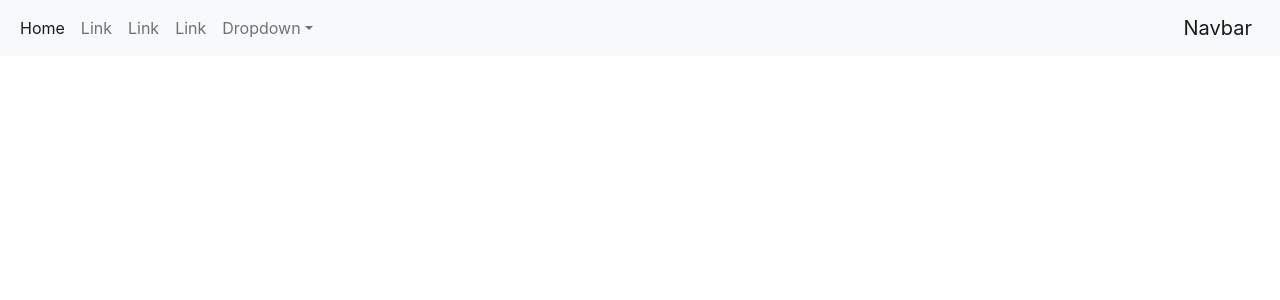
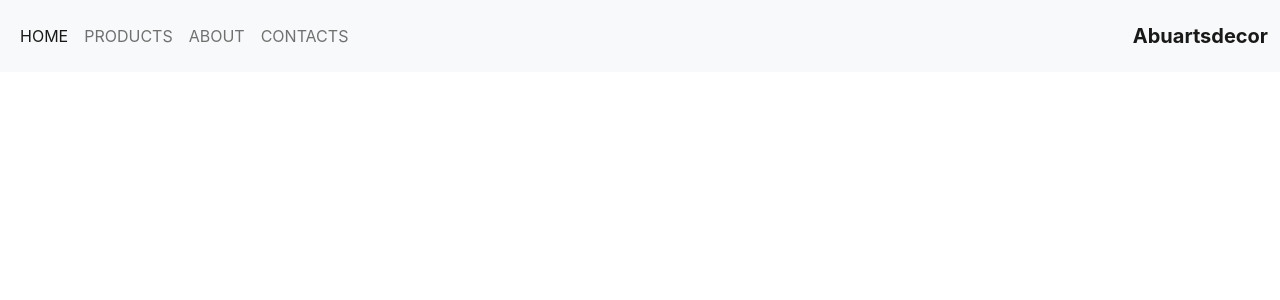
Before and after one commit to kiokoshedy/abu-arts, a React (Create React App) app: page / in a window 1280 px wide. Shown: the top 300 px of the page. Built offline with nearby package versions, Linux system fonts and the light colour scheme.

Commit message:
header setup

```diff
--- a/src/components/Header.jsx
+++ b/src/components/Header.jsx
@@ -1,40 +1,38 @@
 import React from 'react'
+import { NavLink } from 'react-router-dom'
 
 const Header = () => {
     return (
         <>
-            <nav class="navbar navbar-expand-lg navbar-light bg-light">
-                <div class="container-fluid">
+            <nav className="navbar navbar-expand-lg navbar-light bg-light">
+                <div className="container-fluid py-2">
 
-                    <button class="navbar-toggler" type="button" data-bs-toggle="collapse" data-bs-target="#navbarSupportedContent" aria-controls="navbarSupportedContent" aria-expanded="false" aria-label="Toggle navigation">
-                        <span class="navbar-toggler-icon"></span>
+                    <button className="navbar-toggler" type="button" data-bs-toggle="collapse" data-bs-target="#navbarSupportedContent" aria-controls="navbarSupportedContent" aria-expanded="false" aria-label="Toggle navigation">
+                        <span className="navbar-toggler-icon"></span>
                     </button>
-                    <div class="collapse navbar-collapse" id="navbarSupportedContent">
-                        <ul class="navbar-nav me-auto mb-2 mb-lg-0">
-                            <li class="nav-item">
-                                <a class="nav-link active" aria-current="page" href="#">Home</a>
+                    <div className="collapse navbar-collapse" id="navbarSupportedContent">
+                        <ul className="navbar-nav me-auto mb-2 mb-lg-0">
+                            <li className="nav-item">
+                                <NavLink className="nav-link active" aria-current="page"
+                                to="/">HOME</NavLink>
                             </li>
-                            <li class="nav-item">
-                                <a class="nav-link" href="#">Link</a>
+                            <li className="nav-item">
+                                <NavLink className="nav-link"
+                                to="/products">PRODUCTS</NavLink>
                             </li>
-                            <li class="nav-item">
-                                <a class="nav-link" href="#">Link</a>
+                            <li className="nav-item">
+                                <NavLink className="nav-link"
+                                to="/about">ABOUT</NavLink>
                             </li>
-                            <li class="nav-item">
-                                <a class="nav-link" href="#">Link</a>
-                            </li>
-
-                            <li class="nav-item dropdown">
-                                <a class="nav-link dropdown-toggle" href="#" id="navbarDropdown" role="button" data-bs-toggle="dropdown" aria-expanded="false">
-                                    Dropdown
-                                </a>
-
+                            <li className="nav-item">
+                                <NavLink className="nav-link"
+                                to="/contact">CONTACTS</NavLink>
                             </li>
 
                         </ul>
 
                     </div>
-                    <a class="navbar-brand" href="#">Navbar</a>
+                    <NavLink className="navbar-brand mx-auto fw-bold" to="#">Abuartsdecor</NavLink>
                 </div>
             </nav>
         </>
```
